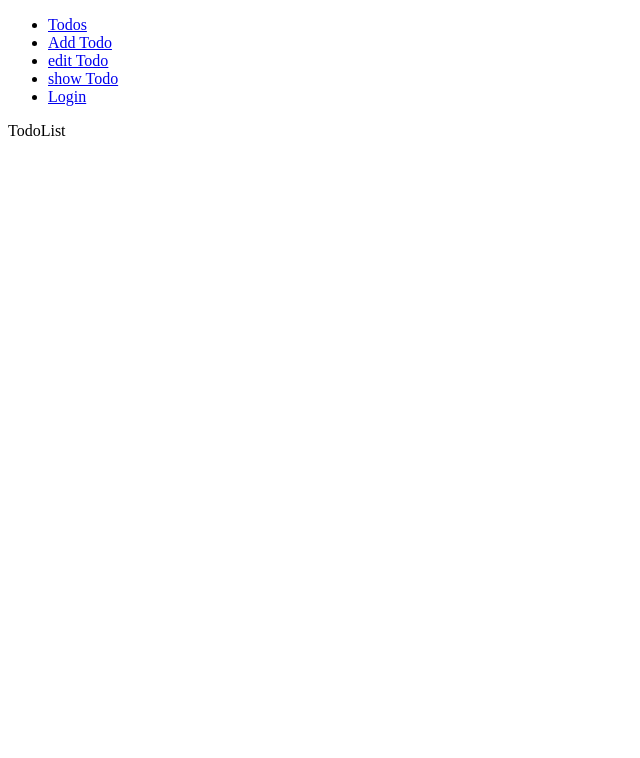
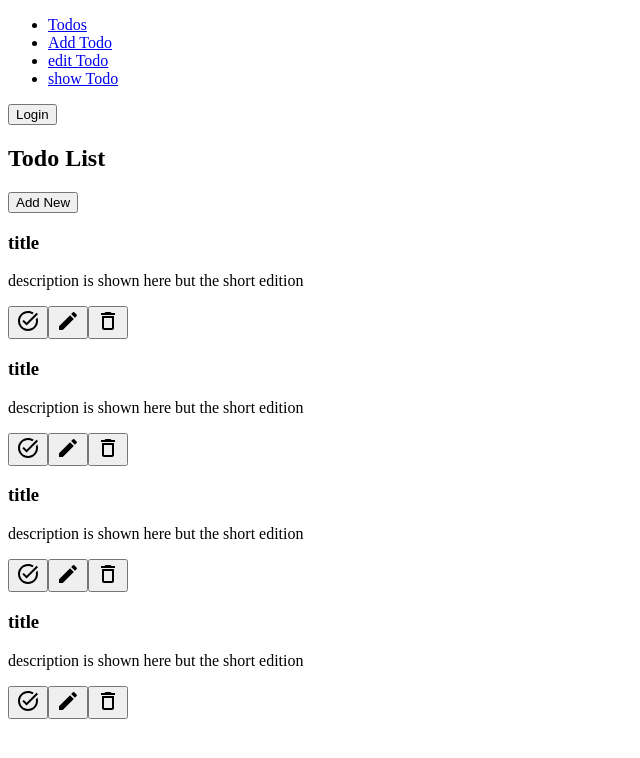
Before and after one commit to alirezatayebinejad/avalpardakht-test, a React (Create React App) app: page / in a window 1280 px wide. Shown: the top 758 px of the page, without its empty margins (0-640 px from the left). Built offline with nearby package versions, Linux system fonts and the light colour scheme.

Commit message:
basic skeleton of pages and component done

```diff
--- a/src/components/Header/Header.js
+++ b/src/components/Header/Header.js
@@ -2,9 +2,6 @@ import React from 'react';
 import { Link } from 'react-router-dom';
 
 const Header = () => {
-
-    const isAuthenticated = true;
-
     return (
         <header>
             <nav>
@@ -13,9 +10,11 @@ const Header = () => {
                     <li><Link to="/add">Add Todo</Link></li>
                     <li><Link to="/edit/2">edit Todo</Link></li>
                     <li><Link to="/todo/20">show Todo</Link></li>
-                    <li><Link to="/login">Login</Link></li>
                 </ul>
             </nav>
+            <div>
+                <Link to="/login"><button>Login</button></Link>
+            </div>
         </header>
     );
 };
--- /dev/null
+++ b/src/components/Todo/TodoCard.js
@@ -0,0 +1,22 @@
+import React from 'react'
+import DeleteOutlineIcon from '@mui/icons-material/DeleteOutline';
+import EditIcon from '@mui/icons-material/Edit';
+import TaskAltIcon from '@mui/icons-material/TaskAlt';
+
+function TodoCard() {
+    return (
+        <div>
+            <div>
+                <h3>title</h3>
+                <p>description is shown here but the short edition</p>
+            </div>
+            <div>
+                <button><TaskAltIcon /></button>
+                <button><EditIcon /></button>
+                <button><DeleteOutlineIcon /></button>
+            </div>
+        </div>
+    )
+}
+
+export default TodoCard
--- a/src/pages/AddTodo.js
+++ b/src/pages/AddTodo.js
@@ -1,9 +1,38 @@
-import React from 'react'
+import React, { useState } from 'react';
 
 const AddTodo = () => {
+    const [title, setTitle] = useState('');
+    const [description, setDescription] = useState('');
+
+    const handleAddTodo = async () => {
+
+    };
+
     return (
-        <div>AddTodo</div>
-    )
-}
+        <div>
+            <h1>Add Todo</h1>
+            <div>
+                <label htmlFor="title">Title:</label>
+                <input
+                    type="text"
+                    id="title"
+                    value={title}
+                    onChange={(e) => setTitle(e.target.value)}
+                />
+            </div>
+            <div>
+                <label htmlFor="description">Description:</label>
+                <textarea
+                    id="description"
+                    value={description}
+                    onChange={(e) => setDescription(e.target.value)}
+                />
+            </div>
+            <div>
+                <button onClick={handleAddTodo}>Add Todo</button>
+            </div>
+        </div>
+    );
+};
 
-export default AddTodo
+export default AddTodo;
--- a/src/pages/EditTodo.js
+++ b/src/pages/EditTodo.js
@@ -1,9 +1,33 @@
-import React from 'react'
+import React, { useState, useEffect } from 'react';
 
 const EditTodo = () => {
+    const [title, setTitle] = useState('');
+    const [description, setDescription] = useState('');
+
+
+    const handleUpdateTodo = async () => {
+
+    };
+
     return (
-        <div>EditTodo</div>
-    )
-}
+        <div>
+            <h1>Edit Todo</h1>
 
-export default EditTodo
+            <div>
+                <label htmlFor="title">Title:</label>
+                <input type="text" id="title" value={title} onChange={(e) => setTitle(e.target.value)} />
+            </div>
+            <div>
+                <label htmlFor="description">Description:</label>
+                <textarea id="description" value={description} onChange={(e) => setDescription(e.target.value)}
+                />
+            </div>
+            <div>
+                <button onClick={handleUpdateTodo}>Update Todo</button>
+            </div>
+
+        </div>
+    );
+};
+
+export default EditTodo;
--- a/src/pages/Login.js
+++ b/src/pages/Login.js
@@ -1,9 +1,34 @@
-import React from 'react'
+import React, { useState } from 'react';
 
-const Login = () => {
+const LoginPage = () => {
+
+    const [email, setEmail] = useState('');
+    const [password, setPassword] = useState('');
+
+
+    const handleLogin = async () => {
+
+    };
+
     return (
-        <div>Login</div>
-    )
-}
+        <div >
+            <div >
+                <form>
+                    <div>
+                        <label htmlFor="email">Email</label>
+                        <input id="email" type="email" placeholder="Email" value={email} onChange={(e) => setEmail(e.target.value)} />
+                    </div>
+                    <div>
+                        <label htmlFor="password">Password</label>
+                        <input id="password" type="password" placeholder="Password" value={password} onChange={(e) => setPassword(e.target.value)} />
+                    </div>
+                    <div>
+                        <button type="button" onClick={handleLogin}>Log In</button>
+                    </div>
+                </form>
+            </div>
+        </div>
+    );
+};
 
-export default Login
+export default LoginPage;
--- a/src/pages/Todo.js
+++ b/src/pages/Todo.js
@@ -1,8 +1,26 @@
 import React from 'react'
+import EditIcon from '@mui/icons-material/Edit';
+import DeleteOutlineIcon from '@mui/icons-material/DeleteOutline';
+import TaskAltIcon from '@mui/icons-material/TaskAlt';
 
 const Todo = () => {
     return (
-        <div>Todo</div>
+        <div>
+            <div>
+                <div>
+                    <h1>title of to do</h1>
+                    <div>
+                        <button><TaskAltIcon /></button>
+                        <button><EditIcon /></button>
+                        <button><DeleteOutlineIcon /></button>
+                    </div>
+                </div>
+                <p>
+                    Lorem ipsum dolor sit, amet consectetur adipisicing elit. Natus itaque assumenda, magni quaerat repellat dolorem nesciunt, laborum, consequatur illum totam architecto asperiores tempora vel iste deleniti esse laudantium molestiae ut!
+                    Lorem ipsum dolor sit, amet consectetur adipisicing elit. Natus itaque assumenda, magni quaerat repellat dolorem nesciunt, laborum, consequatur illum totam architecto asperiores tempora vel iste deleniti esse laudantium molestiae ut!
+                </p>
+            </div>
+        </div>
     )
 }
 
--- a/src/pages/TodoList.js
+++ b/src/pages/TodoList.js
@@ -1,9 +1,25 @@
 import React from 'react'
+import TodoCard from '../components/Todo/TodoCard'
+import { Link } from 'react-router-dom'
 
 function TodoList() {
     return (
-        <div>TodoList</div>
+        <div>
+            <div>
+                <h2>Todo List</h2>
+                <Link to={"/add"}><button>Add New</button></Link>
+            </div>
+            <div>
+                <TodoCard />
+                <TodoCard />
+                <TodoCard />
+                <TodoCard />
+            </div>
+        </div>
     )
 }
 
+
+
+
 export default TodoList
```
